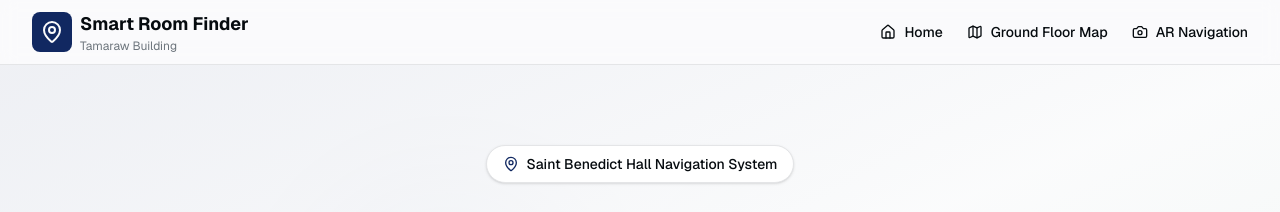
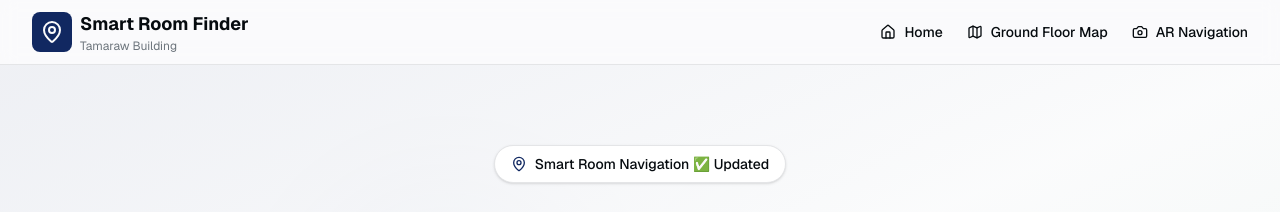
Before and after one commit to glbaldo9465/smart-room-finder-tamarraw, a Next.js app: page / in a window 1280 px wide. Shown: the top 212 px of the page. Built offline with nearby package versions, Linux system fonts and the light colour scheme.

Commit message:
Testing auto deploy

```diff
--- a/app/page.tsx
+++ b/app/page.tsx
@@ -30,7 +30,7 @@ export default function HomePage() {
             >
               <div className="mb-6 inline-flex items-center gap-2 rounded-full border bg-card px-4 py-2 text-sm font-medium shadow-sm">
                 <MapPin className="h-4 w-4 text-primary" />
-                Saint Benedict Hall Navigation System
+                Smart Room Navigation ✅ Updated
               </div>
 
               <h1 className="mb-6 text-balance text-4xl font-bold tracking-tight text-foreground sm:text-5xl lg:text-6xl">
```
Also changed, not shown: .gitignore.txt (deleted), 1 other file (tests, documents, lock files or other folders).
